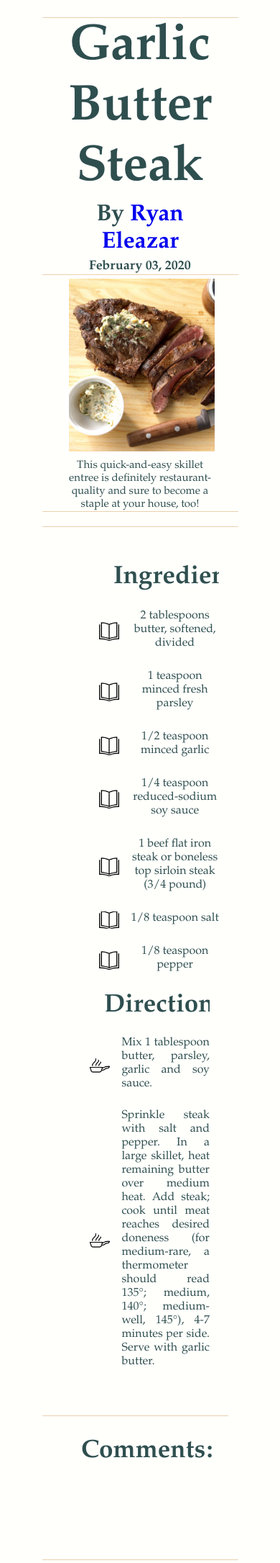
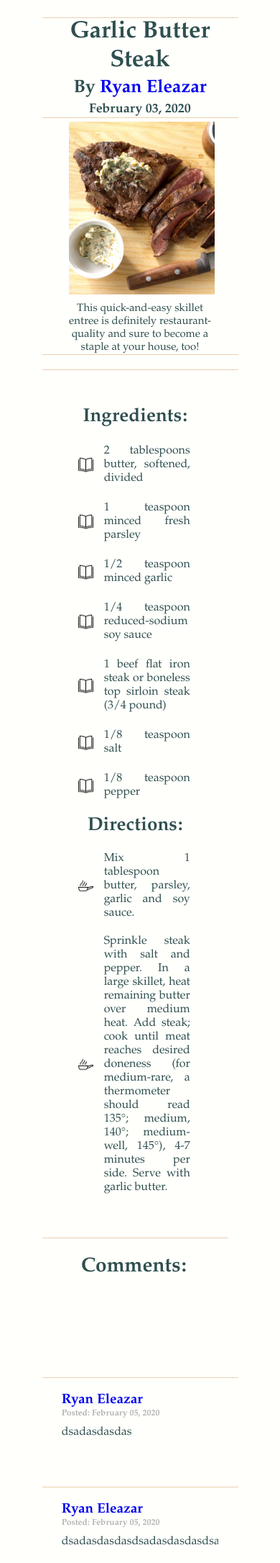
Before and after one commit to rumeleazar/FlaskSampleProject, a Flask app: page /article/1/search in a window 390 px wide. Shown: the part 76-2247 px from the top of the page at 72% size. Run offline with Flask 2, Linux system fonts and the light colour scheme; data comes from the database, SQL or seed files in the repository.

Commit message:
Fixed some rensponsive design problems in the article page

```diff
--- a/static/style.css
+++ b/static/style.css
@@ -940,7 +940,7 @@
 
 }
 
-#dishnameshowcase {
+.dishnameshowcase {
 	position: relative;
 	padding: 0;
 	width: 100%;
@@ -953,7 +953,7 @@
 
 }
 
-#dishnameshowcase h2 {
+.dishnameshowcase h2 {
 	padding: 0;
 	margin: 0;
 	font-weight: bold;
@@ -965,7 +965,7 @@
 }
 
 
-#dishnameshowcase h4 {
+.dishnameshowcase h4 {
 	margin: 0;
 	margin-top: 3px;
 	padding-top: 0;
@@ -976,7 +976,7 @@
 }
 
 
-#dishnameshowcase h5 {
+.dishnameshowcase h5 {
 	margin: 0;
 	margin-top: 3px;
 	padding-top: 0;
@@ -1020,7 +1020,8 @@
 	text-align: center;
 	margin: auto;
 	font-size: 50px;
-	text-indent: 45px;
+
+
 }
 
 
@@ -1645,7 +1646,7 @@
 }
 
 .dishnameshowcase h2{
-	font-size: 40px;
+	font-size: 33px;
 }
 
 .dishnameshowcase h4{
@@ -1653,26 +1654,62 @@
 }
 
 
+.ingredientsshowcase {
+	width: 95%;
+	margin: auto;
+	text-align: center;
+
+}
+
 .ingredientsshowcase h1 {
-	font-size: 35px;
+	font-size: 26px;
+	text-align: center;
+	text-indent: 0;
+	margin: auto;
+
+
 
 }
 
 .ingredientsshowcase li{
 	font-size: 16px;
+	padding: 0 0 0 37px;
+	background-size: 23px;
+	width: auto;
+	text-align: justify;
+	transform: translateX(-22px);
+
+
+
+}
+
+.directionsshowcase {
+	width: 95%;
+	margin: auto;
+	text-align: center;
+
+
 }
 
 .directionsshowcase h1 {
-	font-size: 35px;
-
+	font-size: 26px;
+	text-align: center;
+	text-indent: 0;
+	margin: auto;
 }
 
 .directionsshowcase li{
 	font-size: 16px;
+	padding: 0 0 0 37px;
+	background-size: 23px;
+	width: auto;
+	text-align: justify;
+	transform: translateX(-22px);
+
 }
 
 .commentheader h1 {
-	font-size: 35px;
+	font-size: 28px;
 }
 
 #commentbox textarea {
@@ -1690,9 +1727,13 @@
 	display: inline-block;
 }
 
-
-
-
-
-
-}
+.comments h3{
+	font-size: 19px;
+}
+
+
+
+
+
+
+}
--- a/templates/article.html
+++ b/templates/article.html
@@ -14,7 +14,7 @@
 <section id = 'recipeshowcase'>
 	{% for n in recipe %}
 	<article class = 'dishnamesummarygroup'>
-		<article id = 'dishnameshowcase'>
+		<article class = 'dishnameshowcase'>
 			<div class = 'container'>
 				<h2>{{n[0]}}</h2>
 			</div>
```
